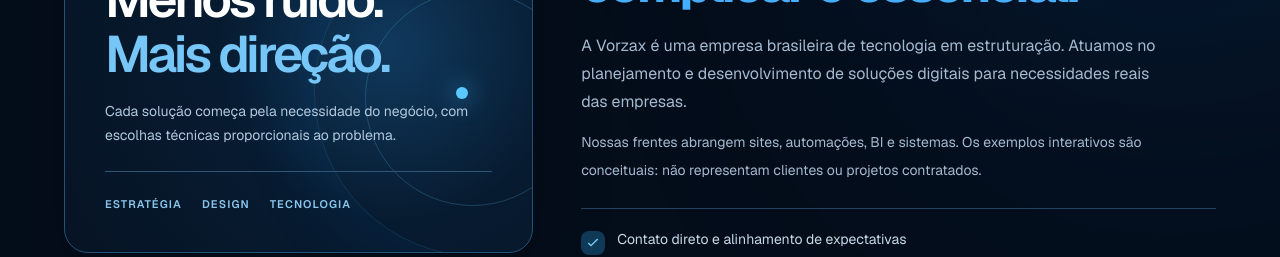
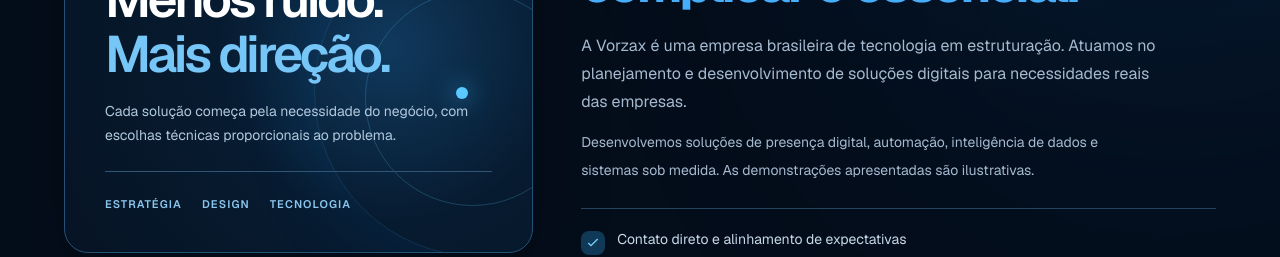
Before and after one commit to vorzax-tecnologia/vorzax-site, a Next.js app: page / in a window 1280 px wide. Shown: the part 3080-3337 px from the top of the page. Built offline with nearby package versions, Linux system fonts and the light colour scheme.

Commit message:
copy(institucional): comunicação integrada das frentes e nota ilustrativa objetiva

```diff
--- a/src/app/page.tsx
+++ b/src/app/page.tsx
@@ -849,7 +849,7 @@ export default function Home() {
             <p className="vx-eyebrow"><span className="vx-eyebrow-line" /> SOBRE A VORZAX</p>
             <h2 className="vx-heading mt-5 max-w-xl">Tecnologia com visão de negócio, <span className="vx-gradient-text">sem complicar o essencial.</span></h2>
             <p className="mt-5 max-w-xl text-sm leading-7 text-[#a6b9cf] sm:text-base">A Vorzax é uma empresa brasileira de tecnologia em estruturação. Atuamos no planejamento e desenvolvimento de soluções digitais para necessidades reais das empresas.</p>
-            <p className="mt-3 max-w-xl text-sm leading-7 text-[#a6b9cf]">Nossas frentes abrangem sites, automações, BI e sistemas. Os exemplos interativos são conceituais: não representam clientes ou projetos contratados.</p>
+            <p className="mt-3 max-w-xl text-sm leading-7 text-[#a6b9cf]">Desenvolvemos soluções de presença digital, automação, inteligência de dados e sistemas sob medida. As demonstrações apresentadas são ilustrativas.</p>
             <div className="mt-6 space-y-3 border-t border-[#24435f] pt-5">
               {["Contato direto e alinhamento de expectativas", "Propostas com escopo e etapas definidos", "Design, performance e experiência de uso"].map((item) => (
                 <div key={item} className="flex items-start gap-3 text-sm text-[#c8d8e7]">
```
